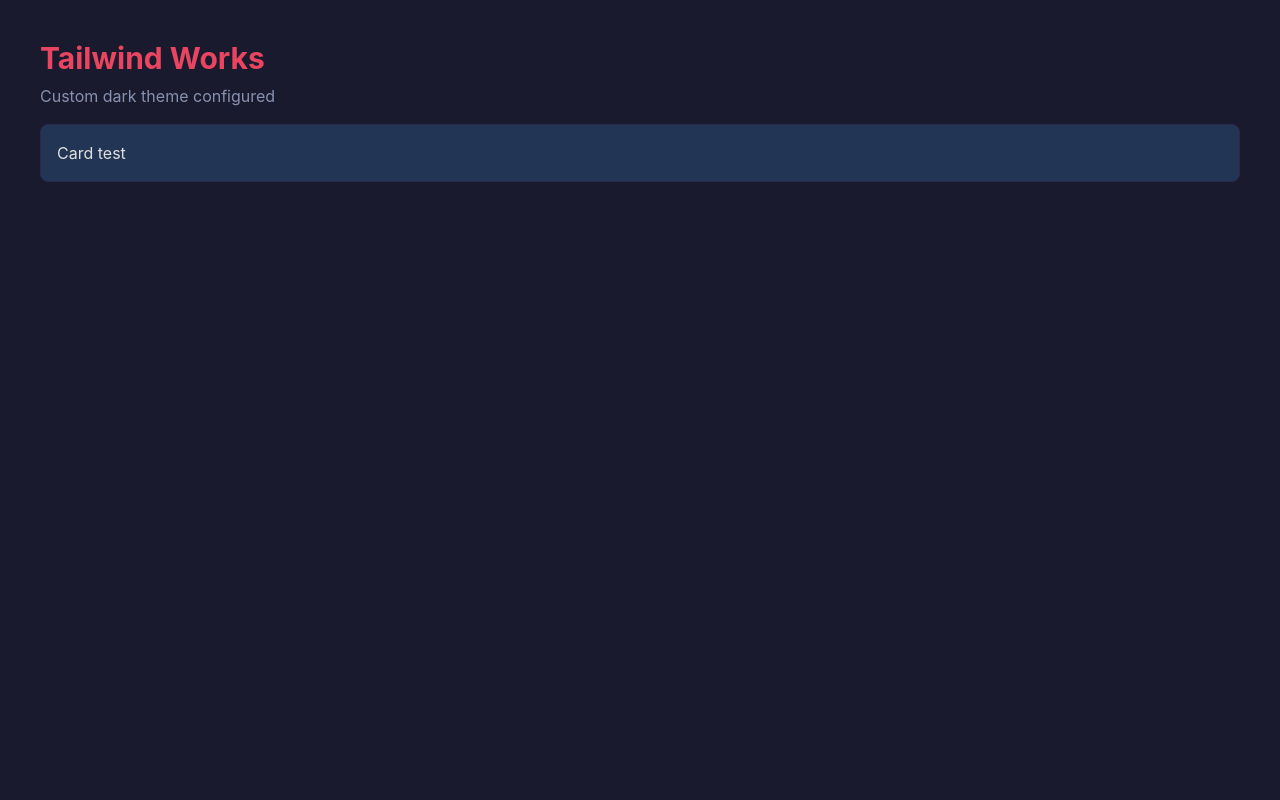
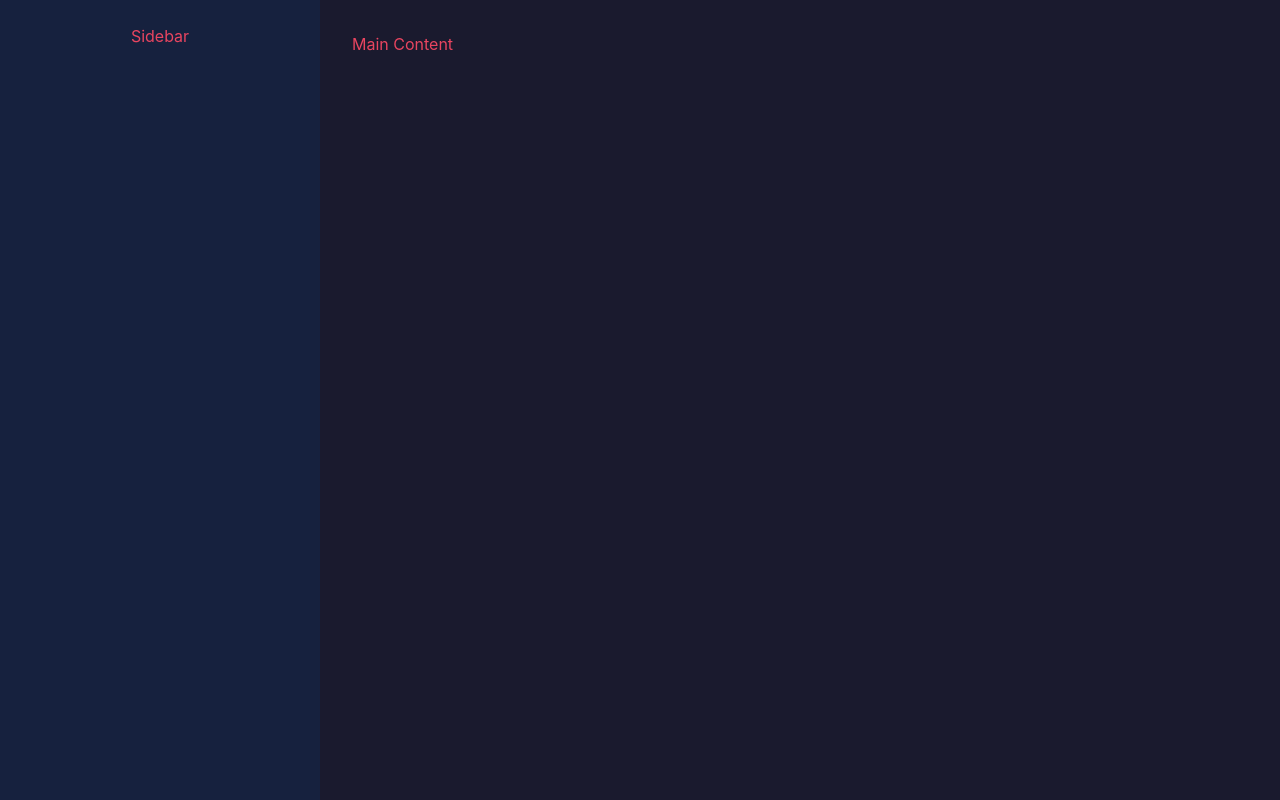
Before and after one commit to cueer/jl, a Vue app: page / in a window 1280 px wide. Built offline with nearby package versions, Linux system fonts and the light colour scheme.

Commit message:
feat: add root split layout with sidebar and main content

```diff
--- a/src/App.vue
+++ b/src/App.vue
@@ -1,9 +1,11 @@
 <template>
-  <div class="min-h-screen bg-bg-primary text-text-primary p-10">
-    <h1 class="text-3xl text-accent font-bold">Tailwind Works</h1>
-    <p class="text-text-muted mt-2">Custom dark theme configured</p>
-    <div class="mt-4 p-4 bg-bg-card rounded-lg border border-border-custom">
-      Card test
-    </div>
+  <div class="flex min-h-screen bg-bg-primary">
+    <Sidebar />
+    <MainContent />
   </div>
 </template>
+
+<script setup>
+import Sidebar from './components/Sidebar.vue'
+import MainContent from './components/MainContent.vue'
+</script>
--- /dev/null
+++ b/src/components/MainContent.vue
@@ -0,0 +1,5 @@
+<template>
+  <main class="flex-1 p-8 overflow-y-auto">
+    <p class="text-accent">Main Content</p>
+  </main>
+</template>
--- /dev/null
+++ b/src/components/Sidebar.vue
@@ -0,0 +1,5 @@
+<template>
+  <aside class="w-80 bg-bg-sidebar p-6 flex flex-col items-center min-h-screen">
+    <p class="text-accent">Sidebar</p>
+  </aside>
+</template>
```
